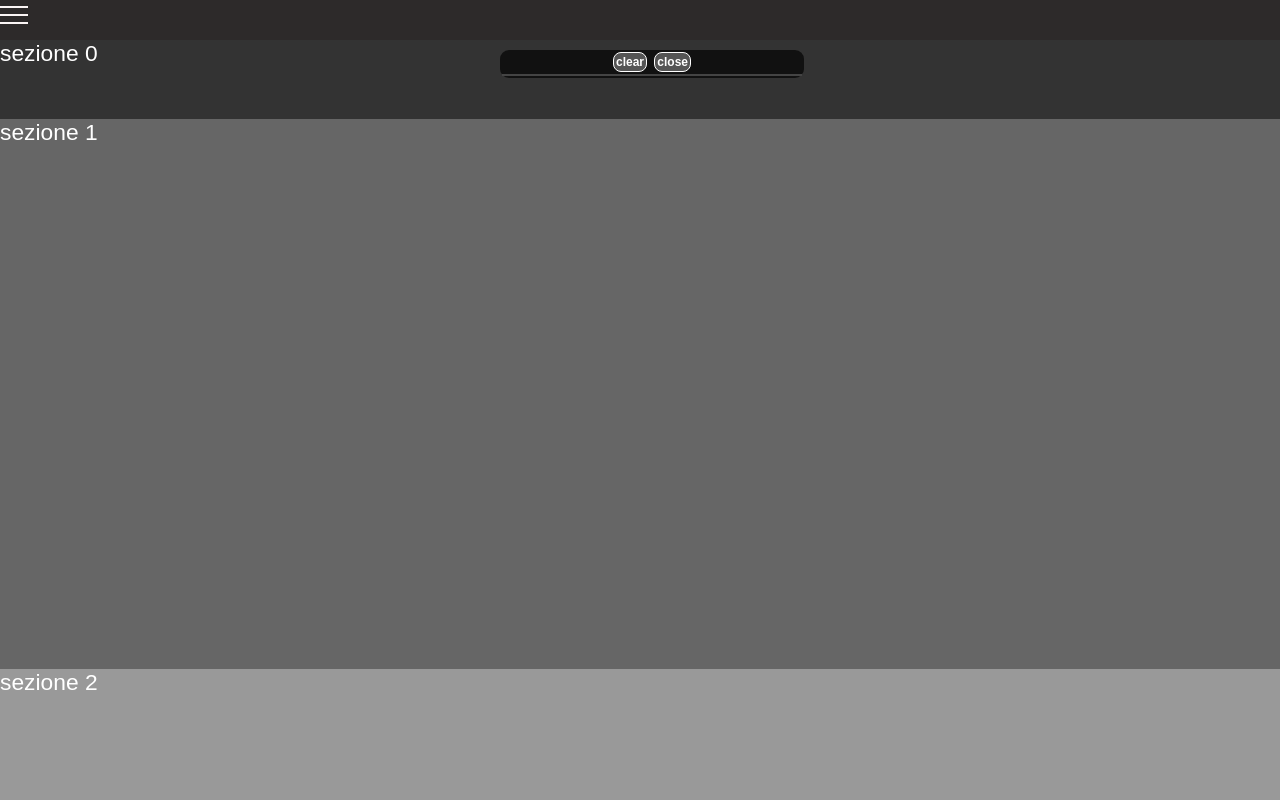
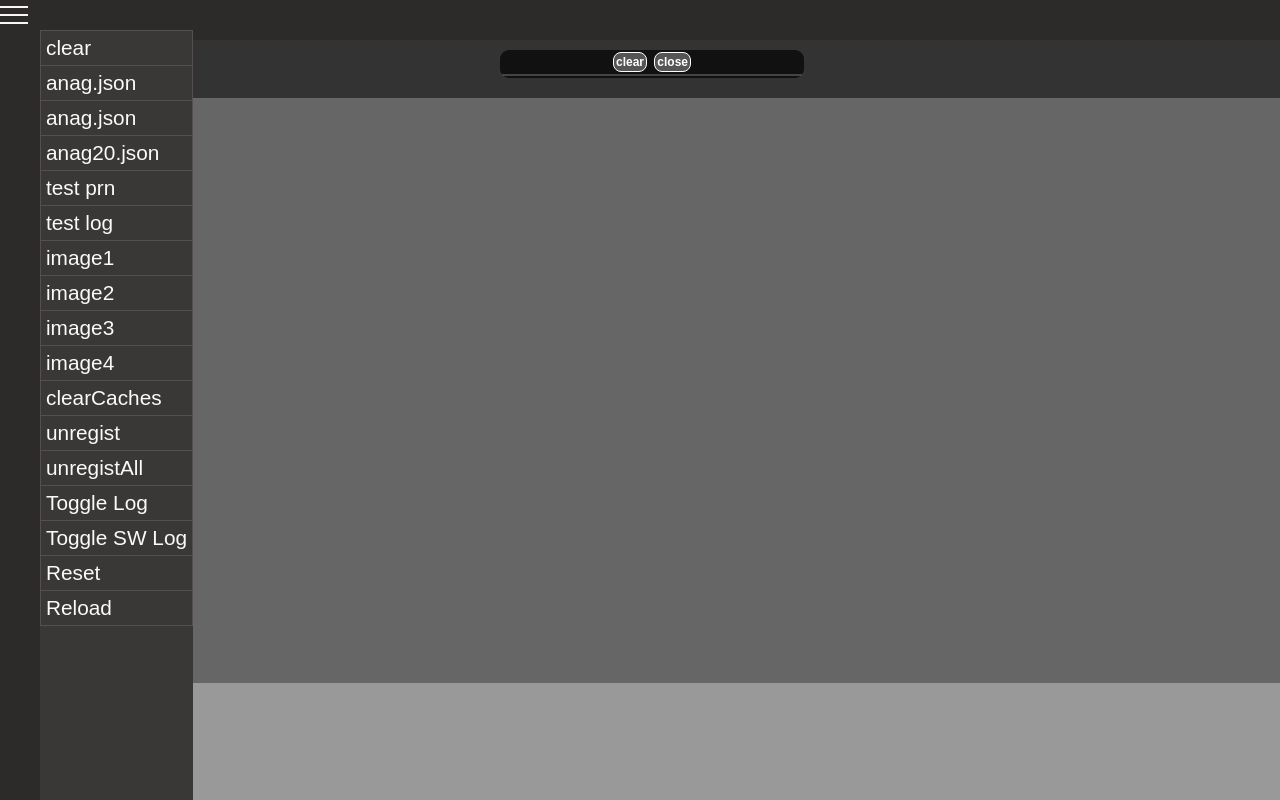
Before and after one commit to xmaterni/ua, a browser extension: page pwa9b/index.html in a window 1280 px wide. Drawn offline with Linux system fonts and the light colour scheme; files whose address does not match are found by name.

Commit message:
19-11-22 (01:08)

```diff
--- a/pwa9b/app.js
+++ b/pwa9b/app.js
@@ -130,6 +130,7 @@ function clearCaches() {
 function reset() {
   clearCaches();
   unregistAll();
+  reload();
 }
 
 function reload() {
--- a/pwa9b/index.html
+++ b/pwa9b/index.html
@@ -34,9 +34,7 @@
 
       <div class="menu-boxes">
         <div class="menu-box">
-          <div class="menu-title">Menu</div>
           <ul>
-            <li><a href="#" onCLick="op(this);">Option A 0</a></li>
             <li><a href="javascript:clear();">clear</a></li>
             <li><a href="javascript:fn0();">anag.json</a></li>
             <li><a href="javascript:fn1();">anag.json</a></li>
@@ -47,28 +45,23 @@
             <li><a href="javascript:fn5('fox2');">image2</a></li>
             <li><a href="javascript:fn5('fox3');">image3</a></li>
             <li><a href="javascript:fn5('fox4');">image4</a></li>
-          </ul>
-        </div>
 
-        <div class="menu-box">
-          <div class="menu-title">SW</div>
-          <ul>
             <li><a href="javascript:clearCaches();">clearCaches</a></li>
             <li><a href="javascript:unregist();">unregist</a></li>
             <li><a href="javascript:unregistAll();">unregistAll</a></li>
             <li><a href="javascript:UaLog.toggle();">Toggle Log</a></li>
             <li><a href="javascript:toggleUaLog();">Toggle SW Log</a></li>
-            <li>><a href="javascript:reset();">Reset</a></li>
-            <li>><a href="javascript:reload();">Reload</a></li>
+            <li><a href="javascript:reset();">Reset</a></li>
+            <li><a href="javascript:reload();">Reload</a></li>
           </ul>
         </div>
       </div>
     </div>
 
     <div class="container">
-      <div id="hbar" class="item item0">sezione 0</div>
-      <div id="m1" class="item item1">sezione 1</div>
-      <div class="item item2">sezione 2</div>
+      <div id="hbar" class="item item0"></div>
+      <div id="m1" class="item item1"></div>
+      <div class="item item2"></div>
     </div>
   </body>
 </html>
--- a/pwa9b/menu_h.less
+++ b/pwa9b/menu_h.less
@@ -1,20 +1,4 @@
 /** @format */
-
-// .b0 {
-//     background-color: #f71313 !important;
-// }
-
-// .b1 {
-//     background-color: #ffff0e !important;
-// }
-
-// .b2 {
-//     background-color: #06f469 !important;
-// }
-
-// .b3 {
-//     background-color: #1058e8 !important;
-// }
 
 @frg-menu-icon: #fbf5f5;
 @bck-menu: #201e1e;
@@ -26,8 +10,8 @@
 @bck-menu-hover: lighten(@bck-menu, 20%);
 @frg-menu-hover: #ffffff;
 
-@fsize-menu-title: calc(10px + 1vw);
-@fsize-menu-a: calc(10px + 1vw);
+@fsize-menu-title: calc(8px + 1vw);
+@fsize-menu-a: calc(8px + 1vw);
 
 div.menu-h {
   // .b3;
@@ -38,22 +22,18 @@ div.menu-h {
   width: 100vw;
   min-height: 5vh;
   z-index: 1;
-
   .menu-btn {
     appearance: none;
   }
-
   .menu-btn:checked {
     & ~ div.menu-boxes {
       left: 0 !important;
     }
   }
-
   .menu-btn:checked {
     & + .menu-icon {
       border: 1px solid @frg-menu-border;
       // background-color: @bck-menu-hover;
-
       .nav-icon {
         transform: rotate(45deg);
 
@@ -81,7 +61,6 @@ div.menu-h {
     cursor: pointer;
     padding: 2px 2px;
     z-index: 1;
-
     .nav-icon {
       background-color: @frg-menu-icon;
       display: block;
@@ -92,7 +71,6 @@ div.menu-h {
       height: 2px;
       transition-duration: 0.25s;
     }
-
     .nav-icon::before,
     .nav-icon::after {
       content: "";
@@ -102,28 +80,24 @@ div.menu-h {
       width: inherit;
       height: inherit;
     }
-
     .nav-icon::before {
       top: -8px;
     }
-
     .nav-icon::after {
       top: 8px;
     }
   }
 
-  //
-
   div.menu-boxes {
     box-sizing: border-box;
-    width: 100vw;
+    //  width: 30vw;
     height: 100vh;
     background-color: @bck-menu-boxes;
     position: absolute;
     padding-top: 30px;
     padding-left: 40px;
     top: 0;
-    left: -2000px;
+    // left: -2000px;
     transition: left 0.5s ease-out;
     display: flex;
     flex-direction: row;
@@ -132,14 +106,11 @@ div.menu-h {
     align-items: stretch;
     overflow-y: auto;
     overflow-x: auto;
-
     div.menu-box {
       background-color: @bck-menu-box;
       box-sizing: border-box;
       flex: 1;
-      min-width: 300px;
       padding: 0;
-
       div.menu-title {
         display: block;
         padding: 5px 0;
@@ -150,7 +121,6 @@ div.menu-h {
         font-weight: bold;
         font-style: italic;
       }
-
       ul {
         list-style: none;
         margin: 0;
@@ -158,23 +128,21 @@ div.menu-h {
         display: flex;
         flex-direction: column;
         border-top: 1px solid @frg-menu-border;
-
         li {
+          box-sizing: border-box;
           border-left: 1px solid @frg-menu-border;
           border-right: 1px solid @frg-menu-border;
           border-bottom: 1px solid @frg-menu-border;
-
           a {
+            white-space: nowrap;
             color: @frg-menu;
             font-size: @fsize-menu-a;
-            font-weight: bold;
             display: block;
             margin: 0;
-            padding: 10px 5px;
+            padding: 5px 5px;
             text-align: left;
             text-decoration: none;
           }
-
           &:hover {
             text-decoration: underline;
             background-color: @bck-menu-hover;
```
Also changed, not shown: pwa9b/menu_h.css (added).
